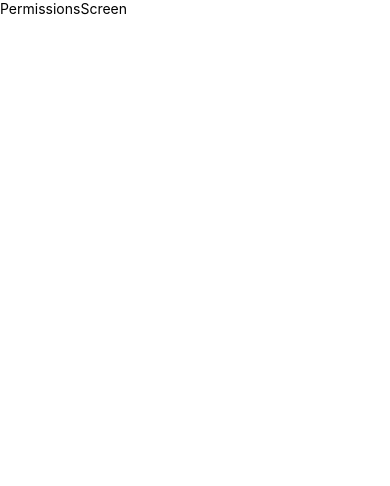
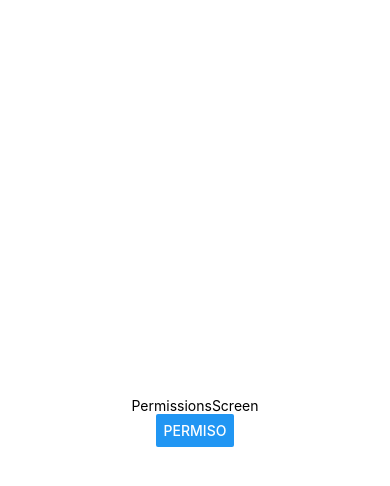
Before and after one commit to silviafer-dev/RutasApp, a React Native app: screen /PermissionsScreen in a window 390 px wide. Shown: the top 486 px of the page. Built offline with nearby package versions, Linux system fonts and the light colour scheme.

Commit message:
Add permission map request in permissionsScreen

```diff
--- a/src/navigator/navigator.tsx
+++ b/src/navigator/navigator.tsx
@@ -8,14 +8,15 @@ const Stack = createStackNavigator();
 export const Navigator = () => {
   return (
     <Stack.Navigator
+      // initialRouteName="PermissionsScreen"
       screenOptions={{
         headerShown: false,
         cardStyle: {
           backgroundColor: 'white',
         },
       }}>
+      <Stack.Screen name="PermissionsScreen" component={PermissionsScreen} />
       <Stack.Screen name="MapScreen" component={MapScreen} />
-      <Stack.Screen name="PermissionsScreen" component={PermissionsScreen} />
     </Stack.Navigator>
   );
 };
--- a/src/screens/PermissionsScreen.tsx
+++ b/src/screens/PermissionsScreen.tsx
@@ -1,10 +1,37 @@
 import React from 'react';
-import { View, Text } from 'react-native';
+import { View, Text, StyleSheet, Button, Platform } from 'react-native';
+import {
+  check,
+  PERMISSIONS,
+  PermissionStatus,
+  request,
+} from 'react-native-permissions';
 
 export const PermissionsScreen = () => {
+  const checkLocationPermission = async () => {
+    let permissionStatus: PermissionStatus;
+
+    if (Platform.OS === 'ios') {
+      permissionStatus = await request(PERMISSIONS.IOS.LOCATION_WHEN_IN_USE);
+    } else {
+      permissionStatus = await request(
+        PERMISSIONS.ANDROID.ACCESS_FINE_LOCATION,
+      );
+    }
+    console.log({ permissionStatus });
+  };
   return (
-    <View>
+    <View style={styles.container}>
       <Text>PermissionsScreen</Text>
+      <Button title="Permiso" onPress={checkLocationPermission} />
     </View>
   );
 };
+
+const styles = StyleSheet.create({
+  container: {
+    flex: 1,
+    justifyContent: 'center',
+    alignItems: 'center',
+  },
+});
```
